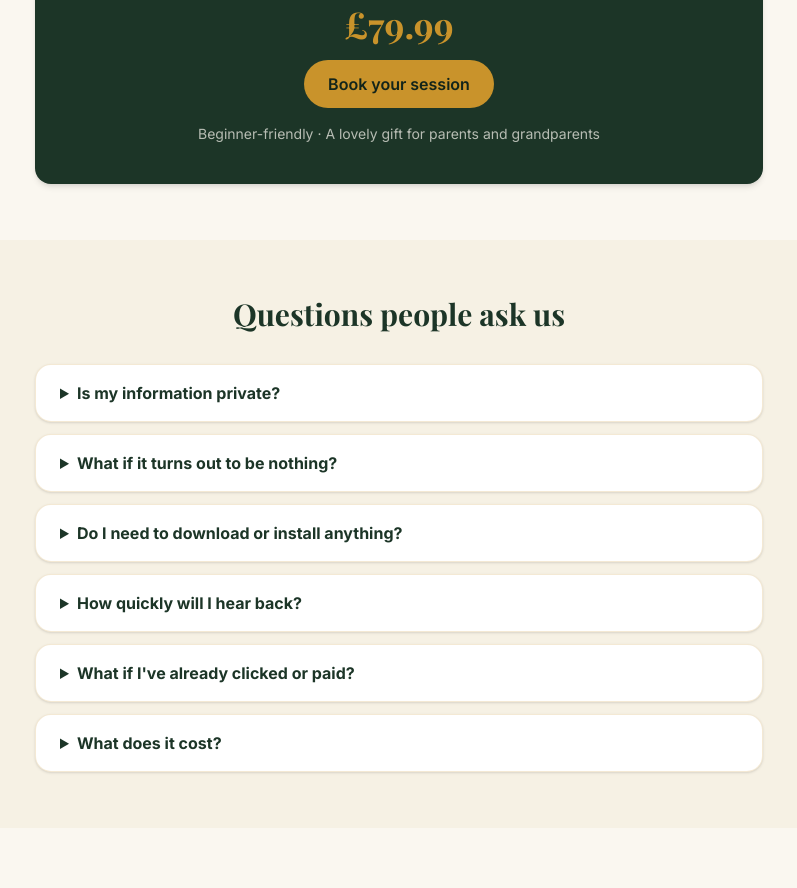
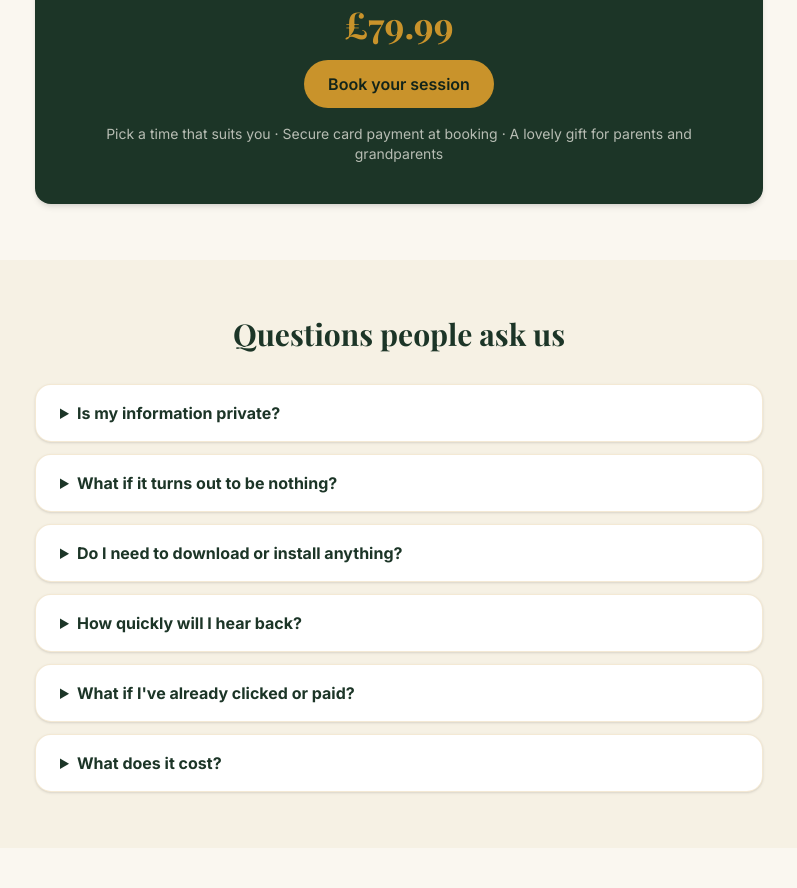
Before and after one commit to krowan444/Second-Look-Protect, a React (Vite) app: page / in a window 1280 px wide. Shown: the part 3500-4388 px from the top of the page, without its empty margins (241-1038 px from the left). Built offline with nearby package versions, Linux system fonts and the light colour scheme; no server answers; the HTML template or start-up script is replaced by a standard one; a web font is replaced by a local one.

Commit message:
Add files via upload

```diff
--- a/src/pages/Home.tsx
+++ b/src/pages/Home.tsx
@@ -1,6 +1,6 @@
 const PAYMENT_LINK = (import.meta.env.VITE_STRIPE_PAYMENT_LINK as string) || "/check";
-/* Second Look Protect-branded Stripe payment link for the AI Scam Safety Session */
-const SESSION_LINK = (import.meta.env.VITE_SESSION_LINK as string) || "https://buy.stripe.com/dRm6oHei8dlKdfk4i4dby05";
+/* AI Scam Safety Session — booked via cal.com (same as Learn AI Fast); pick a time then pay by card */
+const SESSION_LINK = (import.meta.env.VITE_SESSION_LINK as string) || "https://cal.com/kieran-rowan-tiujdp";
 
 export function Logo({ size = 34 }: { size?: number }) {
   return (
@@ -220,10 +220,10 @@ export default function Home() {
               <li>✓ Create your own Family Safe Word Plan</li>
             </ul>
             <div className="font-display text-4xl font-bold text-gold mb-4">£79.99</div>
-            <a href={SESSION_LINK} className="inline-block bg-gold text-green-deep font-semibold px-6 py-3 rounded-full no-underline">
+            <a href={SESSION_LINK} target="_blank" rel="noopener" className="inline-block bg-gold text-green-deep font-semibold px-6 py-3 rounded-full no-underline">
               Book your session
             </a>
-            <p className="text-sm mt-4 mb-0 text-cream/70">Beginner-friendly · A lovely gift for parents and grandparents</p>
+            <p className="text-sm mt-4 mb-0 text-cream/70">Pick a time that suits you · Secure card payment at booking · A lovely gift for parents and grandparents</p>
           </div>
         </div>
       </section>
```
